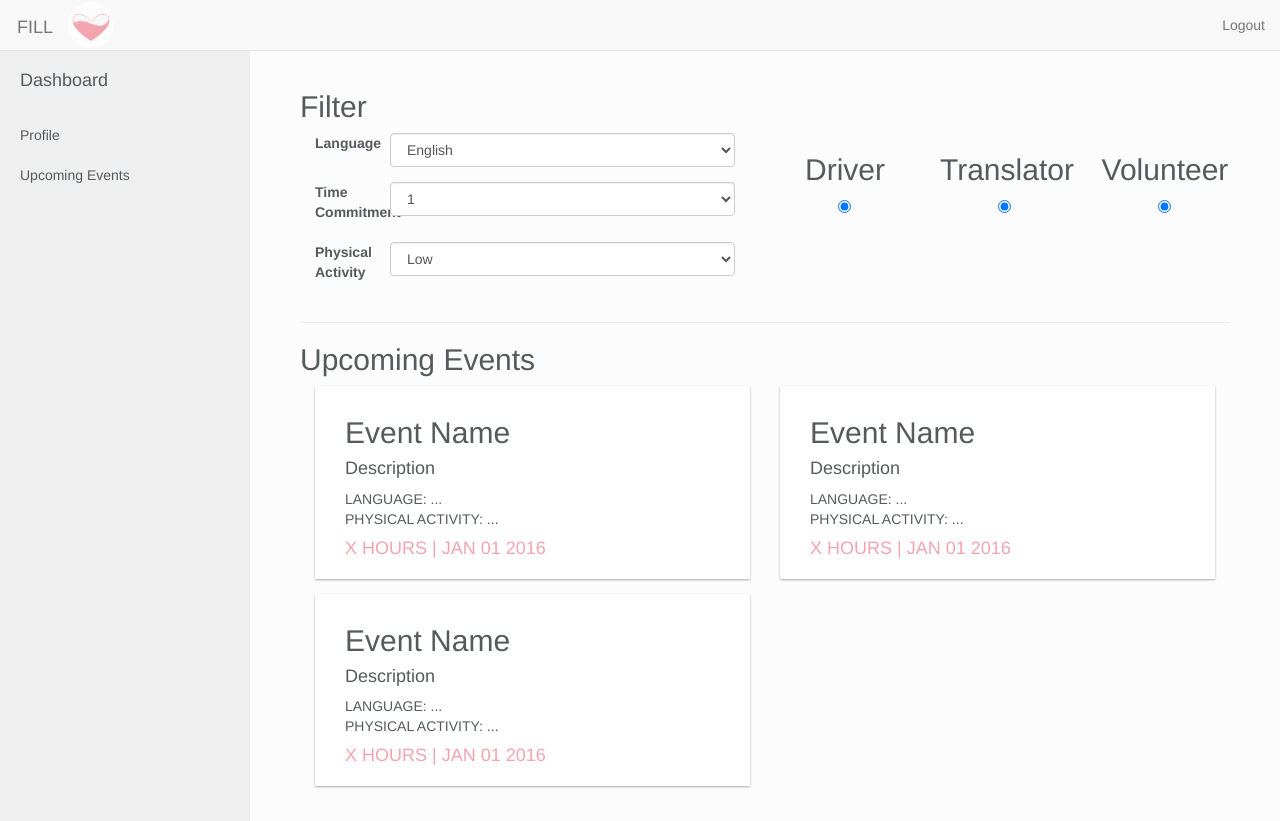
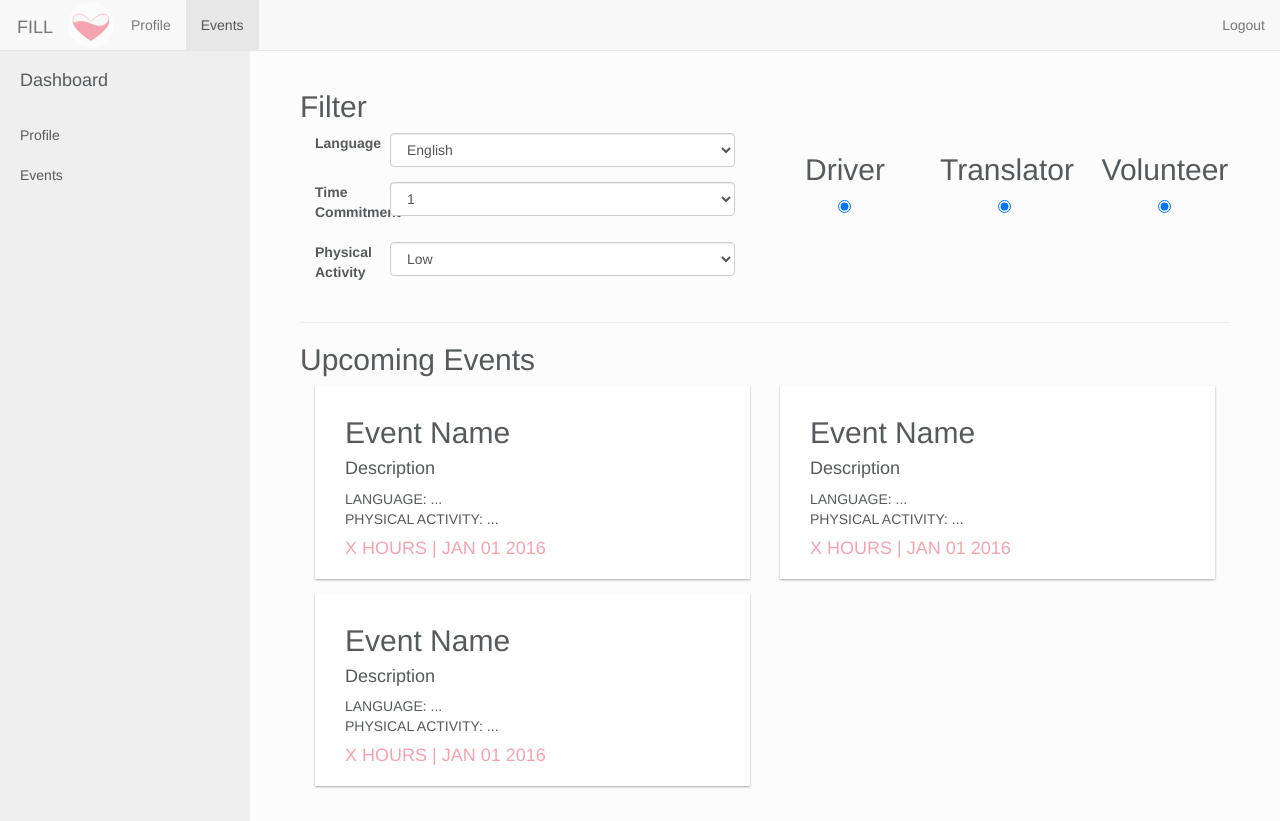
Before and after one commit to sup/fill, a Flask app: page /events in a window 1280 px wide. Run offline with Flask 2, Linux system fonts and the light colour scheme; some libraries are stand-ins or nearby versions.

Commit message:
update navbar for dashboard view

```diff
--- a/fill-app/templates/dashboard.html
+++ b/fill-app/templates/dashboard.html
@@ -72,6 +72,10 @@
 
       <!-- Collect the nav links, forms, and other content for toggling -->
       <div class="collapse navbar-collapse navbar-ex1-collapse">
+        <ul class="nav navbar-nav navbar-left">
+          {{ nav_link('profile', 'Profile') }}
+          {{ nav_link('events', 'Events') }}
+        </ul>
         <ul class="nav navbar-nav navbar-right">
           {{ nav_link('logout', 'Logout') }}
         </ul>
@@ -92,7 +96,7 @@
           {{ nav_link('profile', 'Profile') }}
         </li>
         <li>
-          {{ nav_link('events', 'Upcoming Events') }}
+          {{ nav_link('events', 'Events') }}
         </li>
       </ul>
     </div>
```
